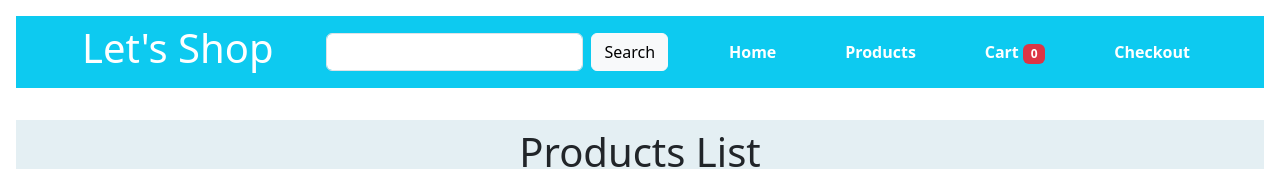
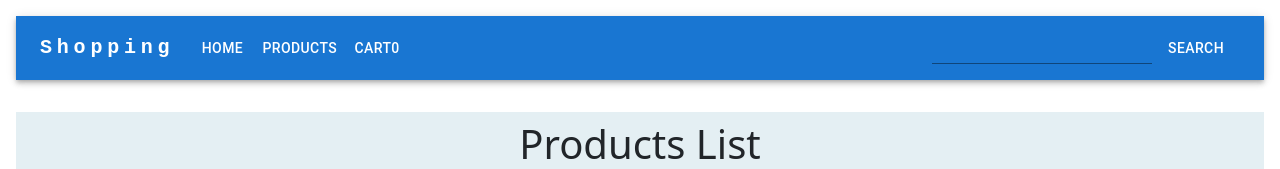
Before and after one commit to sara-kamel/shopping-flow-react, a React (Create React App) app: page /products in a window 1280 px wide. Shown: the top 169 px of the page. Built offline with nearby package versions, Linux system fonts and the light colour scheme.

Commit message:
Move NavBar section to a separate component, and use MUI library for UI  design

```diff
--- a/package.json
+++ b/package.json
@@ -5,6 +5,7 @@
   "dependencies": {
     "@emotion/react": "^11.11.3",
     "@emotion/styled": "^11.11.0",
+    "@mui/icons-material": "^5.15.15",
     "@mui/material": "^5.15.10",
     "@testing-library/jest-dom": "^5.17.0",
     "@testing-library/react": "^13.4.0",
--- a/src/App.js
+++ b/src/App.js
@@ -1,20 +1,16 @@
 import { useState } from "react";
 import "./style.css";
-import Container from "react-bootstrap/Container";
 import Products from "./Products";
-import Navbar from "react-bootstrap/Navbar";
-import Button from "react-bootstrap/Button";
-import Badge from "react-bootstrap/Badge";
-import Form from "react-bootstrap/Form";
-import { Link, Route, Routes } from "react-router-dom";
 import Home from "./Home";
 import Cart from "./Cart";
+import { Route,Routes } from "react-router-dom";
 import ProductDetails from "./ProductDetails";
 import { countQuantity, getItemsFromLocalStorge } from "./helper";
 import Checkout from "./Checkout";
 import Confirmation from "./Confirmation";
 import Box from '@mui/material/Box';
 import useSearch from "./useSearch";
+import NavBar from "./NavBar";
 
 export default function App() {
   const [cartCount, setCartCount] = useState(() => {
@@ -22,39 +18,12 @@ export default function App() {
     return countQuantity(cartList);
   });
 
-  const [keyWordSearch, setKeyWordSearch] = useState("");
-  const { filterProducts, onSearch } = useSearch();
+
+  const { filterProducts } = useSearch();
 
   return (
-    <div className="nav-bar">
-      <Navbar fill bg="info" data-bs-theme="light" sticky="top">
-        <Container className="nav-container">
-          <h1>Let's Shop</h1>
-          <Form className="d-flex">
-            <Form.Control
-              type="search"
-              className="me-2"
-              aria-label="Search"
-              value={keyWordSearch}
-              onChange={(e) => setKeyWordSearch(e.target.value)}
-            />
-            <Button variant="light" onClick={() => onSearch(keyWordSearch)}>
-              Search
-            </Button>
-          </Form>
-
-          <Link to="/">Home</Link>
-          <Link to="/products">Products</Link>
-          <div>
-            <Link to="/cart">
-              Cart <Badge bg="danger">{cartCount}</Badge>
-            </Link>
-          </div>
-          <Link to="/checkout">Checkout </Link>
-
-        </Container>
-      </Navbar>
-
+    <>
+    <NavBar  cartCount={cartCount}/>
       <Routes>
         <Route path="/" element={<Home />} />
         <Route
@@ -92,7 +61,7 @@ export default function App() {
     >
  @2024
     </Box>
-    </div>
+    </>
 
   );
 }
--- a/src/Home.js
+++ b/src/Home.js
@@ -1,7 +1,5 @@
 import sale from "./assets/sale.jpg";
-import shopping1 from "./assets/shopping1.jpg";
 import shopping2 from "./assets/shopping2.jpg";
-import shopping3 from "./assets/shopping3.jpg";
 import shopping4 from "./assets/shopping4.jpg";
 import Carousel from "react-bootstrap/Carousel";
 
--- /dev/null
+++ b/src/NavBar.js
@@ -0,0 +1,152 @@
+import { useState } from "react";
+import AppBar from "@mui/material/AppBar";
+import Box from "@mui/material/Box";
+import Toolbar from "@mui/material/Toolbar";
+import IconButton from "@mui/material/IconButton";
+import Typography from "@mui/material/Typography";
+import Menu from "@mui/material/Menu";
+import MenuIcon from "@mui/icons-material/Menu";
+import Container from "@mui/material/Container";
+import Button from "@mui/material/Button";
+import MenuItem from "@mui/material/MenuItem";
+import { Badge, Input } from "@mui/material";
+import { Link } from "react-router-dom";
+import useSearch from "./useSearch";
+import { useNavigate } from "react-router-dom";
+
+const pages = [
+  { pageName: "Home", pageLink: "/" },
+  { pageName: "Products", pageLink: "/products" },
+  { pageName: "Cart", pageLink: "/cart" },
+];
+
+function NavBar({ cartCount }) {
+  const [anchorElNav, setAnchorElNav] = useState(null);
+  const [keyWordSearch, setKeyWordSearch] = useState(null);
+  const navigate = useNavigate(null);
+  const { onSearch } = useSearch("");
+
+  const handleOpenNavMenu = (event) => {
+    setAnchorElNav(event.currentTarget);
+  };
+
+  const handleCloseNavMenu = () => {
+    setAnchorElNav(null);
+  };
+  return (
+    <AppBar position="static">
+      <Container maxWidth="xl">
+        <Toolbar disableGutters>
+          <Typography
+            variant="h6"
+            noWrap
+            component="a"
+            href="#app-bar-with-responsive-menu"
+            sx={{
+              mr: 2,
+              display: { xs: "none", md: "flex" },
+              fontFamily: "monospace",
+              fontWeight: 700,
+              letterSpacing: ".3rem",
+              color: "inherit",
+              textDecoration: "none",
+            }}
+          >
+            Shopping
+          </Typography>
+
+          <Box sx={{ flexGrow: 1, display: { xs: "flex", md: "none" } }}>
+            <IconButton
+              size="large"
+              aria-label="account of current user"
+              aria-controls="menu-appbar"
+              aria-haspopup="true"
+              onClick={handleOpenNavMenu}
+              color="inherit"
+            >
+              <MenuIcon />
+            </IconButton>
+            <Menu
+              id="menu-appbar"
+              anchorEl={anchorElNav}
+              anchorOrigin={{
+                vertical: "bottom",
+                horizontal: "left",
+              }}
+              keepMounted
+              transformOrigin={{
+                vertical: "top",
+                horizontal: "left",
+              }}
+              open={Boolean(anchorElNav)}
+              onClose={handleCloseNavMenu}
+              sx={{
+                display: { xs: "block", md: "none" },
+              }}
+            >
+              {pages.map((page) => (
+                <MenuItem key={page.pageName} onClick={handleCloseNavMenu}>
+                  <Link to={page.pageLink}>
+                    <Button>
+                      {page.pageName}
+                      {page.pageName === "cart" ? (
+                        <Badge>{cartCount}</Badge>
+                      ) : (
+                        ""
+                      )}
+                    </Button>
+                  </Link>
+                </MenuItem>
+              ))}
+            </Menu>
+          </Box>
+          <Typography
+            variant="h5"
+            noWrap
+            component="a"
+            href="#app-bar-with-responsive-menu"
+            sx={{
+              mr: 2,
+              display: { xs: "flex", md: "none" },
+              flexGrow: 1,
+              fontFamily: "monospace",
+              fontWeight: 700,
+              letterSpacing: ".3rem",
+              color: "inherit",
+              textDecoration: "none",
+            }}
+          >
+            Shopping
+          </Typography>
+          <Box sx={{ flexGrow: 1, display: { xs: "none", md: "flex" } }}>
+            {pages.map((page) => (
+              <Link key={page.pageName} to={page.pageLink}>
+                <Button style={{ color: "white" }} onClick={handleCloseNavMenu}>
+                  {page.pageName}
+                  {page.pageName === "Cart" ? <Badge>{cartCount}</Badge> : ""}
+                </Button>
+              </Link>
+            ))}
+          </Box>
+          <Input
+            style={{ color: "white" }}
+            type="text"
+            label="Search input"
+            value={keyWordSearch}
+            onChange={(e) => setKeyWordSearch(e.target.value)}
+          />
+          <Button
+            variant="light"
+            onClick={() => {
+              onSearch(keyWordSearch);
+              navigate(`/products?title=${keyWordSearch}`);
+            }}
+          >
+            Search
+          </Button>
+        </Toolbar>
+      </Container>
+    </AppBar>
+  );
+}
+export default NavBar;
--- a/src/Products.js
+++ b/src/Products.js
@@ -33,7 +33,7 @@ export default function Products({ products }) {
 
       >
         {products.map((product) => (
-          <Card sx={{ maxWidth: 345, marginTop:"10px" }}>
+          <Card key={product.id} sx={{ maxWidth: 345, marginTop:"10px" }}>
             <CardActionArea>
               <CardMedia
                 component="img"
--- a/src/useLocalStorage.js
+++ b/src/useLocalStorage.js
@@ -12,7 +12,7 @@ function useLocalStorage(key) {
   useEffect(() => {
     localStorage.setItem(key, JSON.stringify(items));
     setItems(items);
-  }, [items]);
+  }, [key,items]);
 
   return {
     items,
--- a/src/useSearch.js
+++ b/src/useSearch.js
@@ -4,18 +4,26 @@ import { useSearchParams } from "react-router-dom";
 function useSearch(){
     const [searchParams, setSearchParams] = useSearchParams();
     const searchItem = searchParams.get("title");
+    console.log(searchItem)
+
       const onSearch = (title) => {
-      if (title) {
+        if(!title){
+          setSearchParams("");
+          console.log("bad")
+        }
+        else {
           setSearchParams({ title });
-      } else {
-        setSearchParams("");
+          console.log("good")
         }
       };
+
         const filterProducts = searchItem
         ? ProductsList.filter((p) =>
             p.title.toLowerCase().trim().includes(searchItem.toLowerCase().trim())
           )
         : ProductsList;
+        console.log(searchParams)
+    console.log(filterProducts)
 
       return {filterProducts, onSearch}
 }
```
Also changed, not shown: 1 other file (tests, documents, lock files or other folders). Lines whose indentation alone changed are shown as unchanged.
